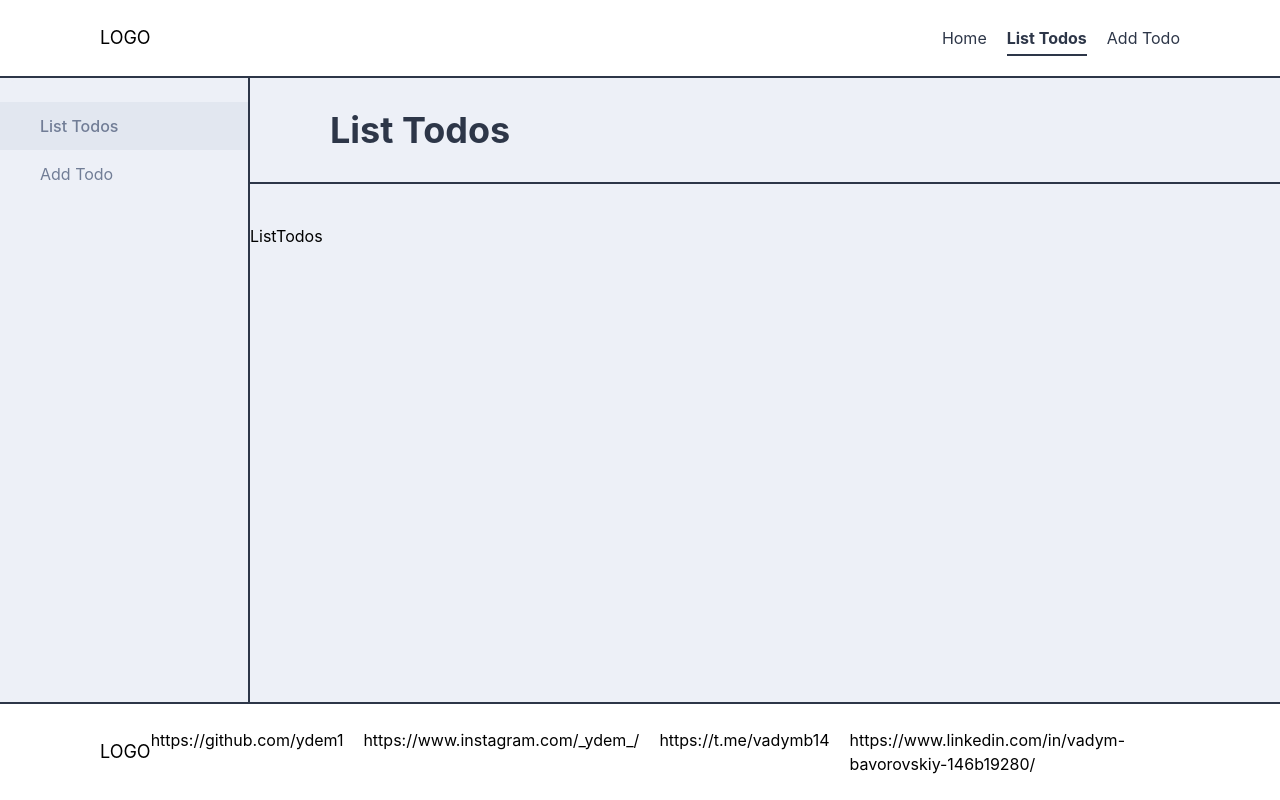
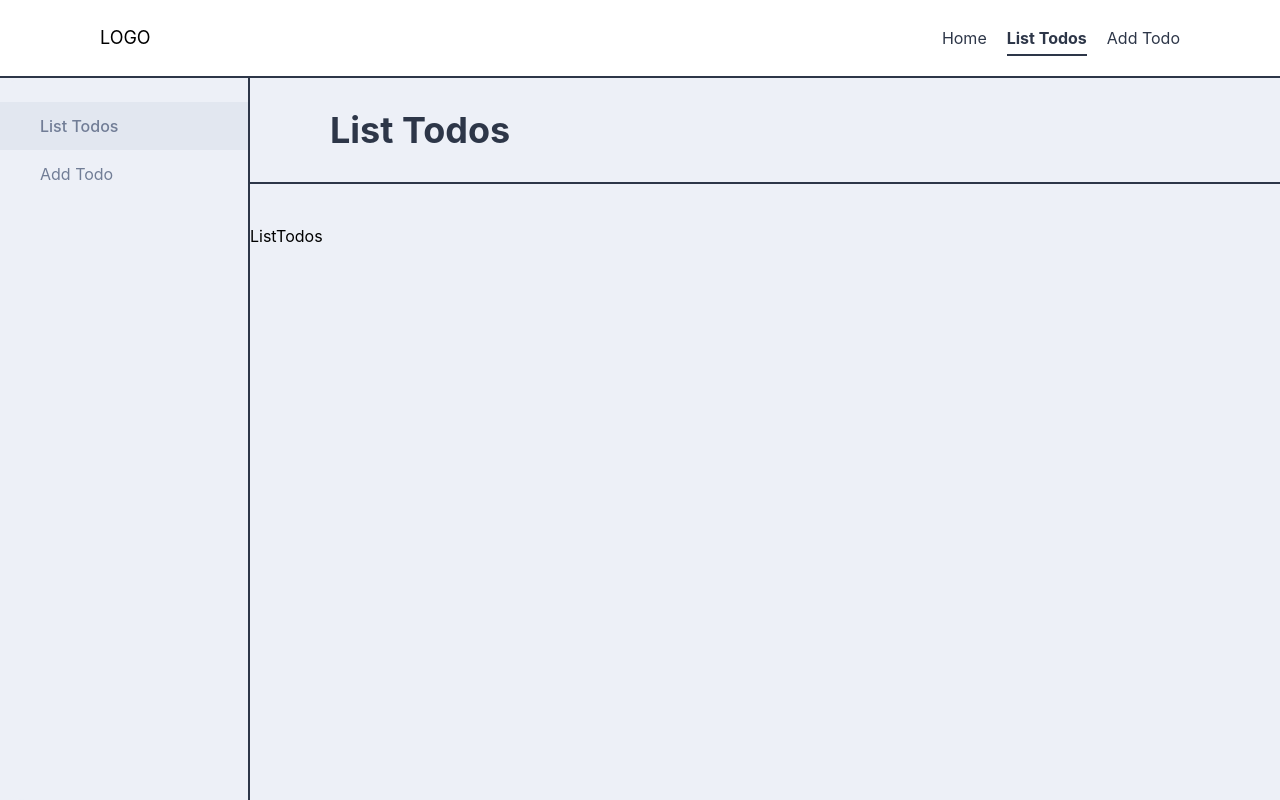
Before and after one commit to ydem1/todo-app-u-stork-lab, a React (Vite) app: page /list-todos in a window 1280 px wide. Built offline with nearby package versions, Linux system fonts and the light colour scheme.

Commit message:
add isShownHeader isShownFooter

```diff
--- a/src/components/Layouts/PageWrapper.tsx
+++ b/src/components/Layouts/PageWrapper.tsx
@@ -7,16 +7,20 @@ interface Props {
   children: ReactNode;
   className?: string;
   mainClassName?: string;
+  isShownHeader?: boolean;
+  isShownFooter?: boolean;
 }
 
 export const PageWrapper: FC<Props> = ({
   children,
   className,
   mainClassName,
+  isShownHeader = true,
+  isShownFooter = true,
 }) => (
   <div className={cn("flex h-screen flex-col", className)}>
-    <Header />
+    {isShownHeader && <Header />}
     <main className={cn("flex-1", mainClassName)}>{children}</main>
-    <Footer />
+    {isShownFooter && <Footer />}
   </div>
 );
--- a/src/pages/add-todo/index.tsx
+++ b/src/pages/add-todo/index.tsx
@@ -3,7 +3,10 @@ import { PageWrapper } from "src/components/Layouts/PageWrapper";
 import { WrapperSidebar } from "src/components/WrapperSidebar";
 
 const AddTodo: FC = () => (
-  <PageWrapper mainClassName="flex flex-col gap-20 bg-white-blue">
+  <PageWrapper
+    mainClassName="flex flex-col gap-20 bg-white-blue"
+    isShownFooter={false}
+  >
     <WrapperSidebar title="Add Todo">
       <div className="py-10">AddTodo</div>
     </WrapperSidebar>
--- a/src/pages/list-todos/index.tsx
+++ b/src/pages/list-todos/index.tsx
@@ -3,7 +3,10 @@ import { PageWrapper } from "src/components/Layouts/PageWrapper";
 import { WrapperSidebar } from "src/components/WrapperSidebar";
 
 const ListTodos: FC = () => (
-  <PageWrapper mainClassName="flex flex-col gap-20 bg-white-blue">
+  <PageWrapper
+    mainClassName="flex flex-col gap-20 bg-white-blue"
+    isShownFooter={false}
+  >
     <WrapperSidebar title="List Todos">
       <div className="py-10">ListTodos</div>
     </WrapperSidebar>
```
